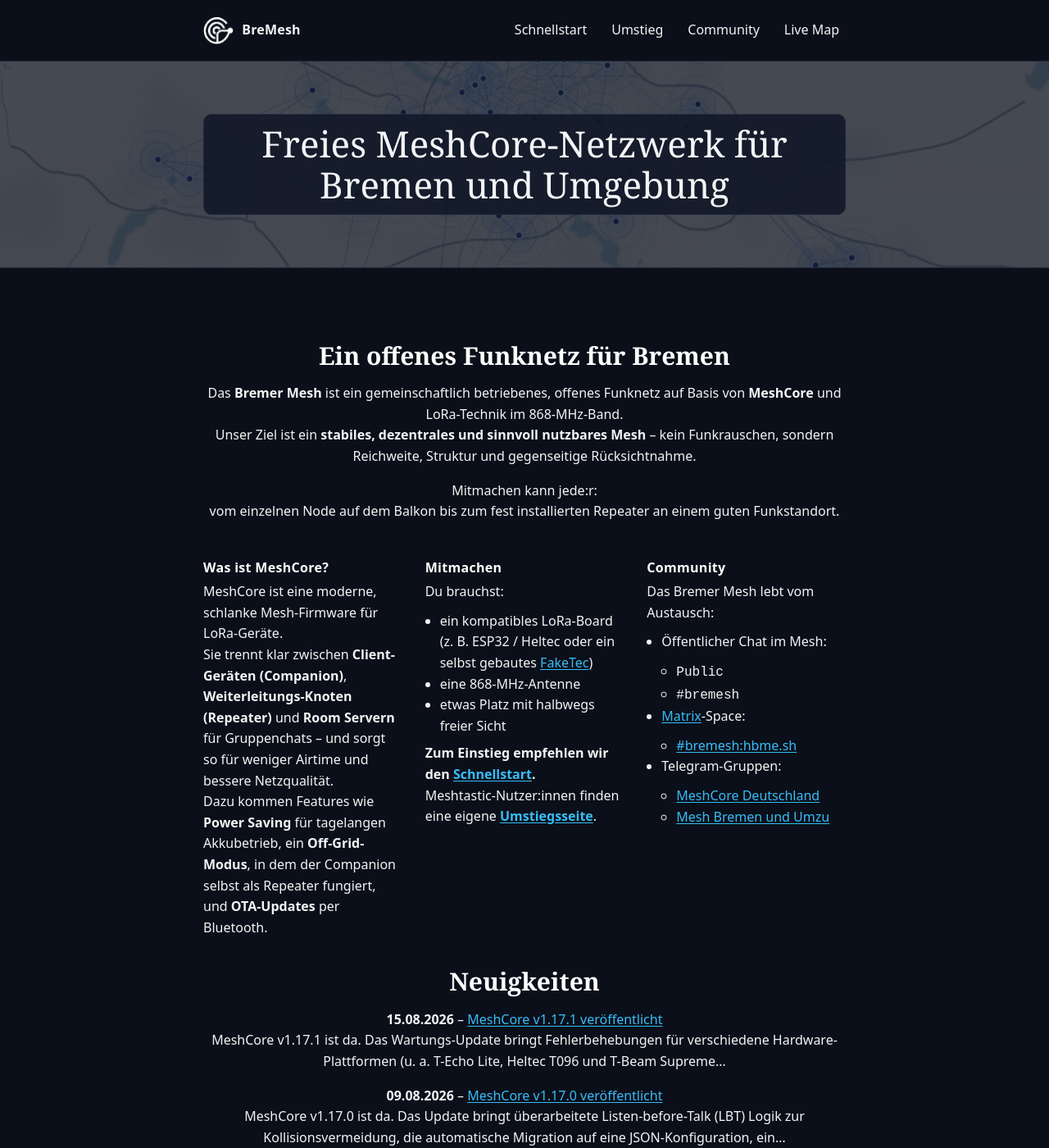
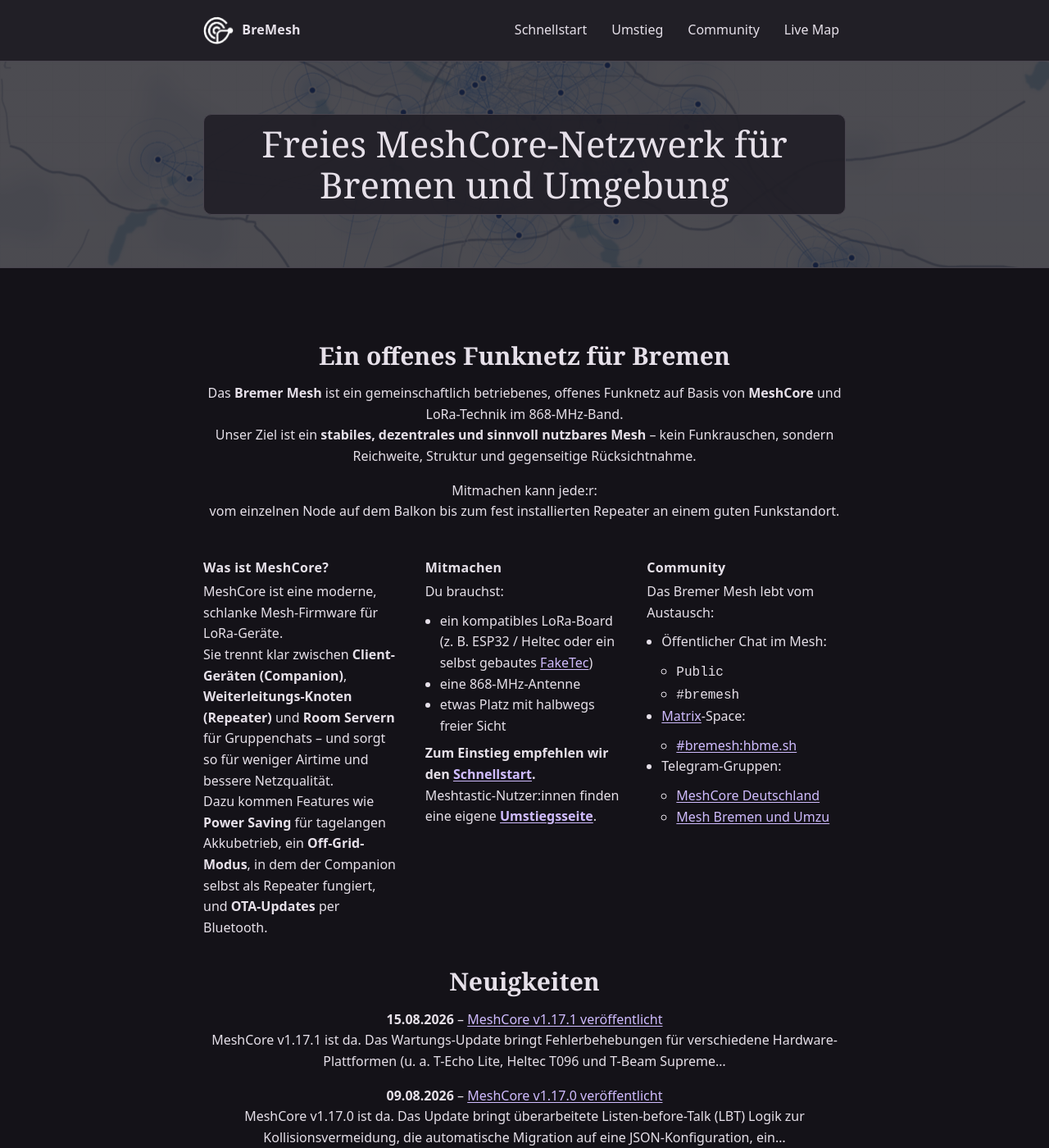
Before and after one commit to Borsti0411/borsti0411.github.io, a Jekyll site: the page built from index.md, in a window 1280 px wide and 1400 px high. Shown: the whole window at 82% size. Built offline with Jekyll 4.4.1, drawn with Linux system fonts in a browser that asks for light colours; some web fonts are replaced.

Commit message:
css update

```diff
--- a/assets/css/style.css
+++ b/assets/css/style.css
@@ -1,12 +1,13 @@
 :root {
-  /* Darkmode in kühlen Blautönen */
-  --bg: #0b0f19;            /* Sehr dunkles Blau-Schwarz als Haupt-Hintergrund */
-  --surface: #111827;       /* Dunkles Navy-Blau für Karten/Kästen */
-  --surface-hover: #1f2937; /* Etwas helleres Blau für Hover-Effekte */
-  --text: #f3f4f6;          /* Klares Off-White mit leichtem Blau-Stich */
-  --muted: #9ca3af;         /* Gedämpftes Blau-Grau für Nebentexte */
-  --line: #1e293b;          /* Schickes Slate-Blau für Trennlinien */
-  --accent: #38bdf8;        /* Softes Cyan/Hellblau für Links/Highlights */
+  /* Darkmode im Stil von bremesh.de (Material 3, Lila) */
+  --bg: #141218;               /* Haupt-Hintergrund */
+  --surface: #211f26;          /* Kopfleiste, Karten, Kästen */
+  --surface-hover: #2b2930;    /* Hover-Flächen */
+  --text: #e6e0e9;             /* Haupttext */
+  --muted: #cac4d0;            /* Nebentexte */
+  --line: #49454f;             /* Trennlinien */
+  --accent: #d0bcff;           /* Links, Highlights */
+  --accent-container: #4a4458; /* aktive Elemente wie der Public-Chip */
   --max: 820px;
 }
 
@@ -27,7 +28,7 @@
 
 .site-header {
   border-bottom: 1px solid var(--line);
-  background: var(--bg);
+  background: var(--surface);
   position: sticky;
   top: 0;
   z-index: 10;
@@ -78,14 +79,15 @@
 }
 .nav a.active {
   font-weight: 600;
-  color: var(--accent);
-  text-decoration: underline;
+  color: var(--text);
+  background: var(--accent-container);
+  text-decoration: none;
 }
 
 .hero {
   border-bottom: 1px solid var(--line);
   background:
-    linear-gradient(0deg, rgba(11, 15, 25, 0.75), rgba(11, 15, 25, 0.75)),
+    linear-gradient(0deg, rgba(20, 18, 24, 0.75), rgba(20, 18, 24, 0.75)),
     url("/assets/img/hero.png");
   background-size: cover;
   background-position: center;
@@ -107,7 +109,7 @@
   font-family:'Quicksand', Georgia, "Times New Roman", Times, serif;
   font-size: clamp(28px, 4vw, 44px);
   line-height: 1.15;
-  background: rgba(17, 24, 39, 0.9);
+  background: rgba(33, 31, 38, 0.9);
   border: 1px solid var(--line);
   padding: 10px 14px;
   border-radius: 10px;
@@ -122,7 +124,7 @@
 h1, h2, h3 {
   font-family:'Quicksand', Georgia, "Times New Roman", Times, serif;
   line-height: 1.15;
-  color: #fff;
+  color: var(--text);
 }
 h1 { font-size: clamp(34px, 4vw, 54px); margin: 0 0 20px; text-align: center; }
 h2 { font-size: 30px; margin: 36px 0 10px; }
```
